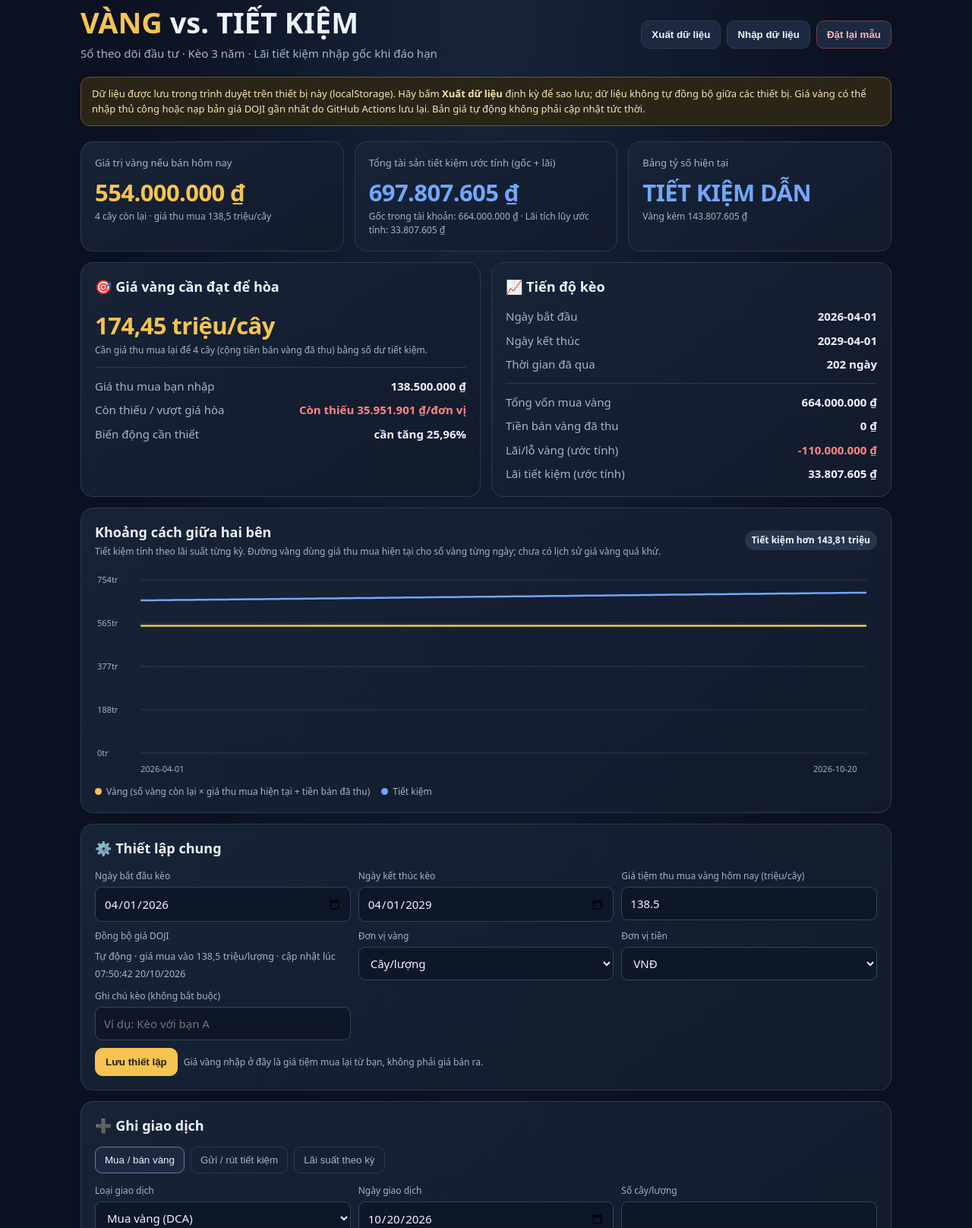
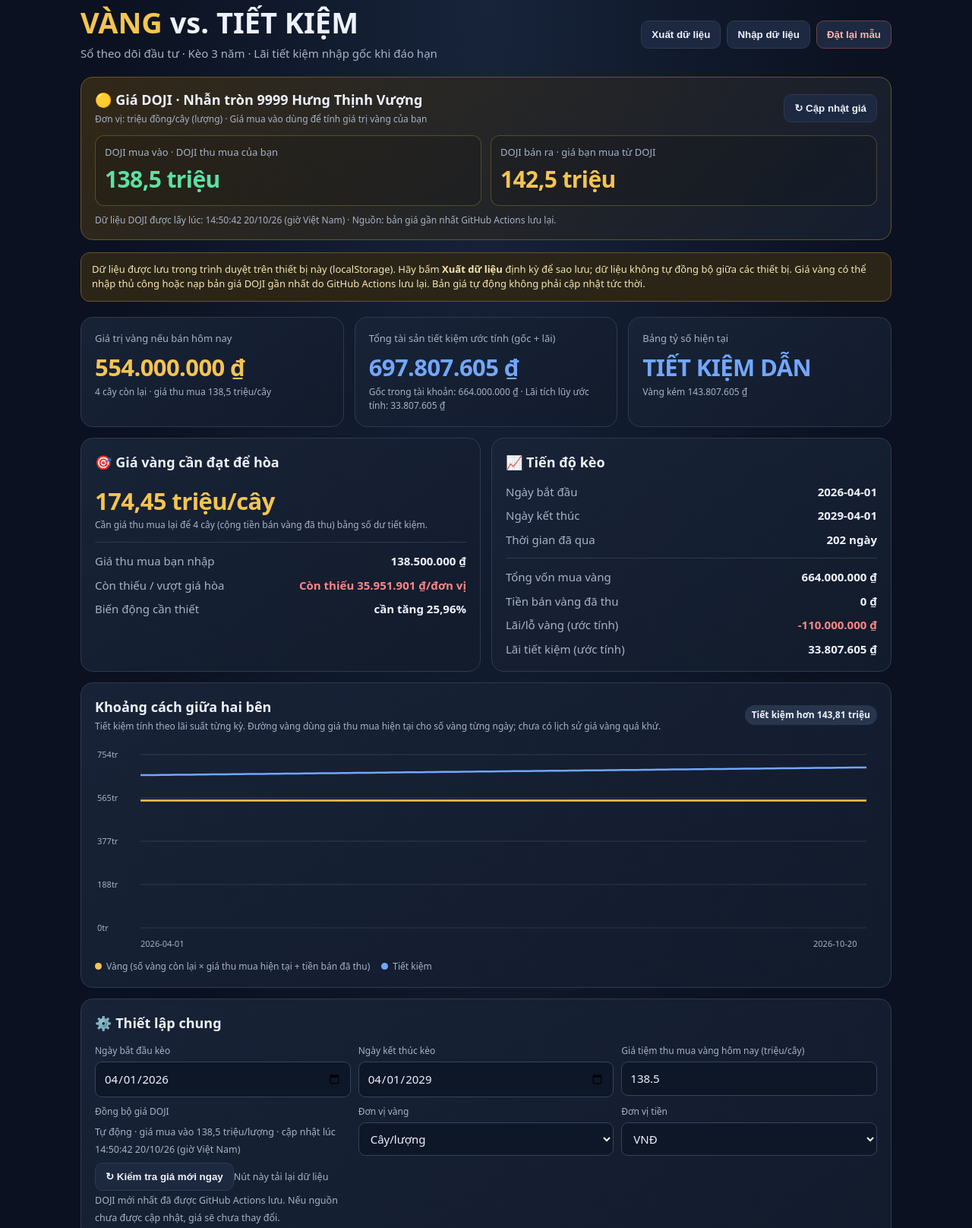
Before and after one commit to ra2redson/vang-vs-tiet-kiem, a plain HTML site: page index.html in a window 1280 px wide. Shown: the part 15-1631 px from the top of the page at 76% size. Drawn offline with Linux system fonts and the light colour scheme.

Commit message:
Update index.html

```diff
--- a/index.html
+++ b/index.html
@@ -11,6 +11,7 @@
 main{max-width:1100px;margin:auto;padding:24px 16px 56px}.top{display:flex;justify-content:space-between;align-items:center;gap:16px;flex-wrap:wrap;margin-bottom:20px}
 h1{font-size:clamp(26px,4vw,38px);line-height:1.1;margin:0 0 8px}h1 span{color:var(--gold)}h2{font-size:18px;margin:0 0 14px}h3{font-size:15px;margin:0 0 10px}.sub,.muted{color:var(--muted)}.sub{margin:0}
 .actions{display:flex;gap:8px;flex-wrap:wrap}.btn{border:1px solid var(--line);border-radius:10px;background:var(--panel2);color:var(--text);padding:10px 13px;font-weight:650;cursor:pointer}.btn:hover{filter:brightness(1.15)}.btn.primary{background:var(--gold);border-color:var(--gold);color:#241b08}.btn.danger{border-color:#70404a;color:#ffb4b4}
+.doji-board{border:1px solid #66552e;background:linear-gradient(135deg,rgba(64,49,20,.72),rgba(21,30,48,.96));border-radius:16px;padding:16px 18px;margin:0 0 16px}.doji-head{display:flex;justify-content:space-between;align-items:center;gap:10px;flex-wrap:wrap;margin-bottom:12px}.doji-prices{display:grid;grid-template-columns:1fr 1fr;gap:12px}.doji-price{border:1px solid rgba(245,196,81,.25);border-radius:12px;padding:12px;background:rgba(0,0,0,.12)}.doji-price .metric{font-size:clamp(22px,3vw,30px)}.doji-price .metric-label{margin-bottom:2px}.doji-meta{font-size:12px;color:var(--muted);margin-top:10px}.doji-refresh{white-space:nowrap}@media(max-width:430px){.doji-prices{grid-template-columns:1fr}.doji-head .btn{width:100%}}
 .notice{border:1px solid #67562d;background:#2b2518;color:#f8e7b0;border-radius:12px;padding:12px 14px;margin:14px 0 20px;font-size:13px}
 .grid{display:grid;grid-template-columns:repeat(12,minmax(0,1fr));gap:14px}.card{background:linear-gradient(145deg,rgba(24,35,55,.97),rgba(18,27,44,.97));border:1px solid var(--line);border-radius:16px;padding:18px;min-width:0}.span-12{grid-column:span 12}.span-8{grid-column:span 8}.span-6{grid-column:span 6}.span-4{grid-column:span 4}
 .metric-label{font-size:13px;color:var(--muted);margin-bottom:5px}.metric{font-size:clamp(22px,3vw,31px);font-weight:800;letter-spacing:-.6px;overflow-wrap:anywhere}.gold{color:var(--gold)}.blue{color:var(--blue)}.green{color:var(--green)}.red{color:var(--red)}.small{font-size:12px;color:var(--muted)}.pill{display:inline-flex;align-items:center;border-radius:999px;padding:4px 9px;font-size:12px;font-weight:750;background:#27364d;color:var(--text)}
@@ -38,6 +39,18 @@ footer{margin-top:20px;color:var(--muted);font-size:12px}
       <input type="file" id="importFile" accept="application/json,.json" class="hidden">
     </div>
   </header>
+
+  <section class="doji-board" aria-label="Bảng giá DOJI">
+    <div class="doji-head">
+      <div><h2 style="margin:0 0 3px">🟡 Giá DOJI · Nhẫn tròn 9999 Hưng Thịnh Vượng</h2><div class="small">Đơn vị: triệu đồng/cây (lượng) · Giá mua vào dùng để tính giá trị vàng của bạn</div></div>
+      <button class="btn doji-refresh" id="refreshDojiTopBtn" type="button">↻ Cập nhật giá</button>
+    </div>
+    <div class="doji-prices">
+      <div class="doji-price"><div class="metric-label">DOJI mua vào · DOJI thu mua của bạn</div><div class="metric green" id="dojiBuyTop">—</div></div>
+      <div class="doji-price"><div class="metric-label">DOJI bán ra · giá bạn mua từ DOJI</div><div class="metric gold" id="dojiSellTop">—</div></div>
+    </div>
+    <div class="doji-meta" id="dojiUpdatedTop">Đang tải thời điểm cập nhật…</div>
+  </section>
 
   <div class="notice">Dữ liệu được lưu trong trình duyệt trên thiết bị này (localStorage). Hãy bấm <b>Xuất dữ liệu</b> định kỳ để sao lưu; dữ liệu không tự đồng bộ giữa các thiết bị. Giá vàng có thể nhập thủ công hoặc nạp bản giá DOJI gần nhất do GitHub Actions lưu lại. Bản giá tự động không phải cập nhật tức thời.</div>
 
@@ -94,7 +107,7 @@ footer{margin-top:20px;color:var(--muted);font-size:12px}
         <div class="field"><label for="startDate">Ngày bắt đầu kèo</label><input id="startDate" type="date" required></div>
         <div class="field"><label for="endDate">Ngày kết thúc kèo</label><input id="endDate" type="date" required></div>
         <div class="field"><label for="goldPrice">Giá tiệm thu mua vàng hôm nay (triệu/cây)</label><input id="goldPrice" type="number" min="0" step="0.01" required></div>
-        <div class="field"><label>Đồng bộ giá DOJI</label><small class="muted" id="dojiStatus">Đang kiểm tra giá DOJI gần nhất…</small></div>
+        <div class="field"><label>Đồng bộ giá DOJI</label><small class="muted" id="dojiStatus">Đang kiểm tra giá DOJI gần nhất…</small><button class="btn" id="refreshDojiBtn" type="button" style="margin-top:8px">↻ Kiểm tra giá mới ngay</button><small class="muted">Nút này tải lại dữ liệu DOJI mới nhất đã được GitHub Actions lưu. Nếu nguồn chưa được cập nhật, giá sẽ chưa thay đổi.</small></div>
         <div class="field"><label for="goldUnit">Đơn vị vàng</label><select id="goldUnit"><option value="cây">Cây/lượng</option><option value="chỉ">Chỉ</option></select></div>
         <div class="field"><label for="currency">Đơn vị tiền</label><select id="currency"><option value="VND">VNĐ</option></select></div>
         <div class="field"><label for="note">Ghi chú kèo (không bắt buộc)</label><input id="note" type="text" placeholder="Ví dụ: Kèo với bạn A"></div>
@@ -332,7 +345,12 @@ footer{margin-top:20px;color:var(--muted);font-size:12px}
   // Tự nạp giá DOJI khi mở trang, rồi kiểm tra lại mỗi 5 phút.
   async function refreshDojiPrice() {
     const status = $("dojiStatus");
+    const refreshBtn = $("refreshDojiBtn");
     if (!status) return;
+    if (refreshBtn) {
+      refreshBtn.disabled = true;
+      refreshBtn.textContent = "Đang kiểm tra…";
+    }
     try {
       const url = new URL("./data/doji-price.json", window.location.href);
       url.searchParams.set("_", String(Date.now()));
@@ -340,9 +358,13 @@ footer{margin-top:20px;color:var(--muted);font-size:12px}
       if (!res.ok) throw new Error("Chưa có bản giá tự động (HTTP " + res.status + ").");
       const data = await res.json();
       const buy = Number(data.buyVndPerLuong);
-      if (!Number.isFinite(buy) || buy <= 0) throw new Error("Dữ liệu giá không hợp lệ.");
+      const sell = Number(data.sellVndPerLuong);
+      if (!Number.isFinite(buy) || buy <= 0 || !Number.isFinite(sell) || sell <= 0) throw new Error("Dữ liệu giá mua vào/bán ra không hợp lệ.");
       const fetchedAt = data.fetchedAt ? new Date(data.fetchedAt) : null;
-      const stamp = fetchedAt && !Number.isNaN(fetchedAt.getTime()) ? fetchedAt.toLocaleString("vi-VN") : "không rõ thời điểm";
+      const stamp = fetchedAt && !Number.isNaN(fetchedAt.getTime()) ? fetchedAt.toLocaleString("vi-VN", {dateStyle:"short", timeStyle:"medium", timeZone:"Asia/Ho_Chi_Minh"}) + " (giờ Việt Nam)" : "không rõ thời điểm";
+      $("dojiBuyTop").textContent = (buy / 1_000_000).toLocaleString("vi-VN", {maximumFractionDigits: 3}) + " triệu";
+      $("dojiSellTop").textContent = (sell / 1_000_000).toLocaleString("vi-VN", {maximumFractionDigits: 3}) + " triệu";
+      $("dojiUpdatedTop").textContent = "Dữ liệu DOJI được lấy lúc: " + stamp + " · Nguồn: bản giá gần nhất GitHub Actions lưu lại.";
       const currentStamp = data.fetchedAt || "";
       if (currentStamp && currentStamp !== (state.settings.dojiFetchedAt || "")) {
         state.settings.goldPrice = buy / 1_000_000;
@@ -355,8 +377,15 @@ footer{margin-top:20px;color:var(--muted);font-size:12px}
       status.textContent = `Tự động · giá mua vào ${(buy / 1_000_000).toLocaleString("vi-VN")} triệu/lượng · cập nhật lúc ${stamp}`;
     } catch (err) {
       status.textContent = "Chưa nạp được giá DOJI tự động: " + (err?.message || "lỗi không xác định") + " · vẫn dùng giá đã lưu/nhập tay.";
+    } finally {
+      if (refreshBtn) {
+        refreshBtn.disabled = false;
+        refreshBtn.textContent = "↻ Kiểm tra giá mới ngay";
+      }
     }
   }
+  $("refreshDojiBtn")?.addEventListener("click", refreshDojiPrice);
+  $("refreshDojiTopBtn")?.addEventListener("click", refreshDojiPrice);
   refreshDojiPrice();
   setInterval(refreshDojiPrice, 5 * 60 * 1000);
   window.addEventListener("focus", refreshDojiPrice);
```
